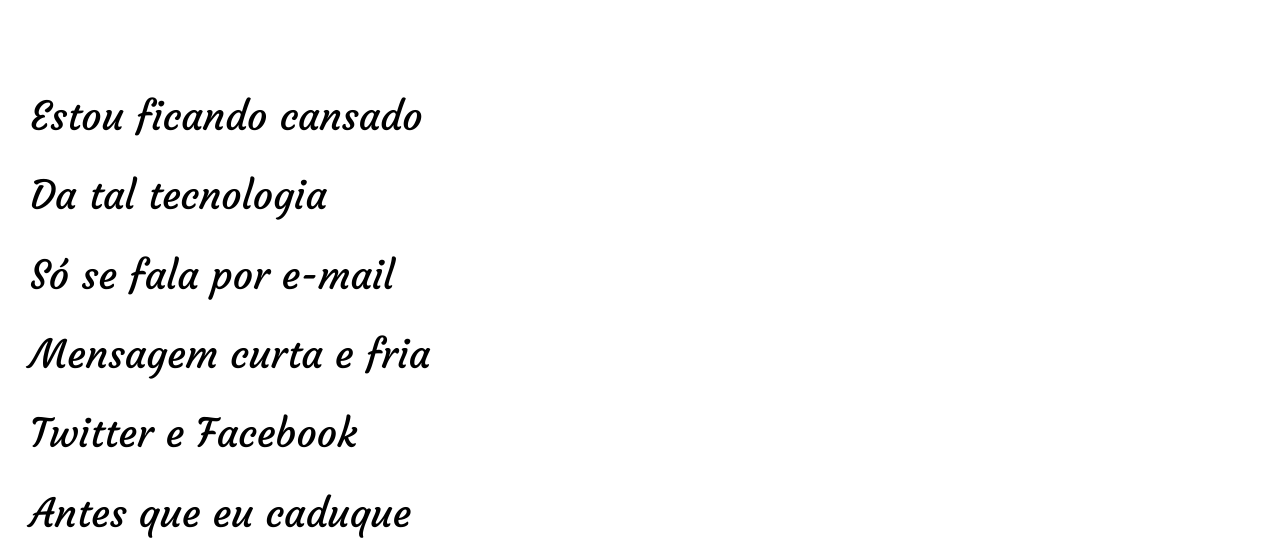
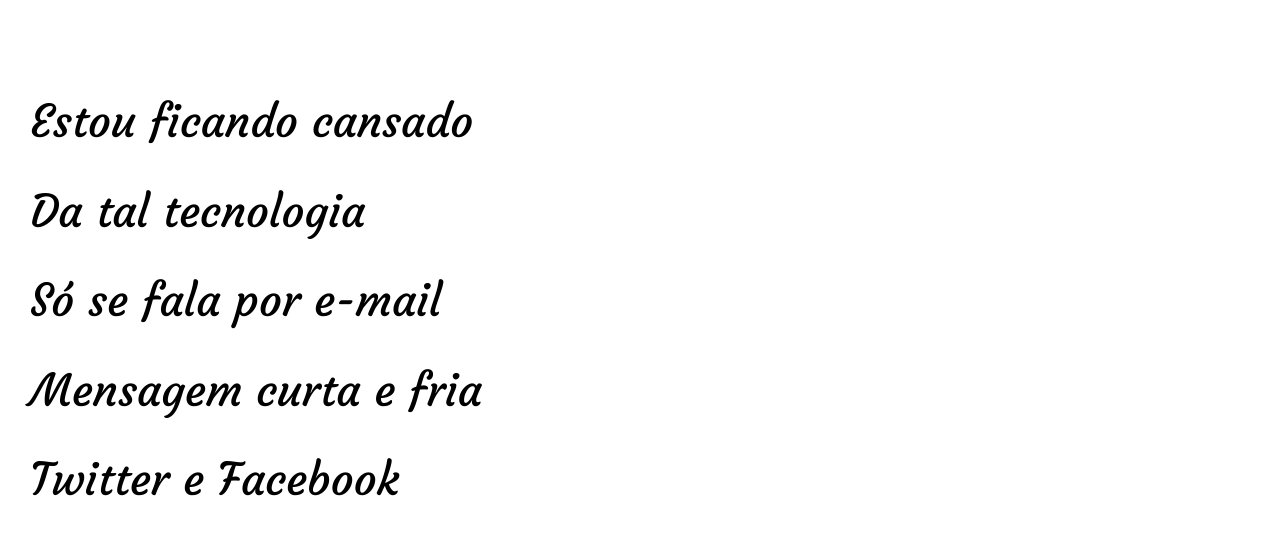
Before and after one commit to FernandoNogueyra/projeto-cordel-finalizado, a plain HTML site: page index.html in a window 1280 px wide. Shown: the part 233-779 px from the top of the page. Drawn offline with Linux system fonts and the light colour scheme.

Commit message:
atualizando o font-size

```diff
--- a/estilo/style.css
+++ b/estilo/style.css
@@ -54,7 +54,7 @@
     line-height: 2em;
     padding-left: 30px;
     font-family: var(--font1);
-    font-size: 3.1vw;
+    font-size: 3.5vw;
 }
 
 section > p{
```
